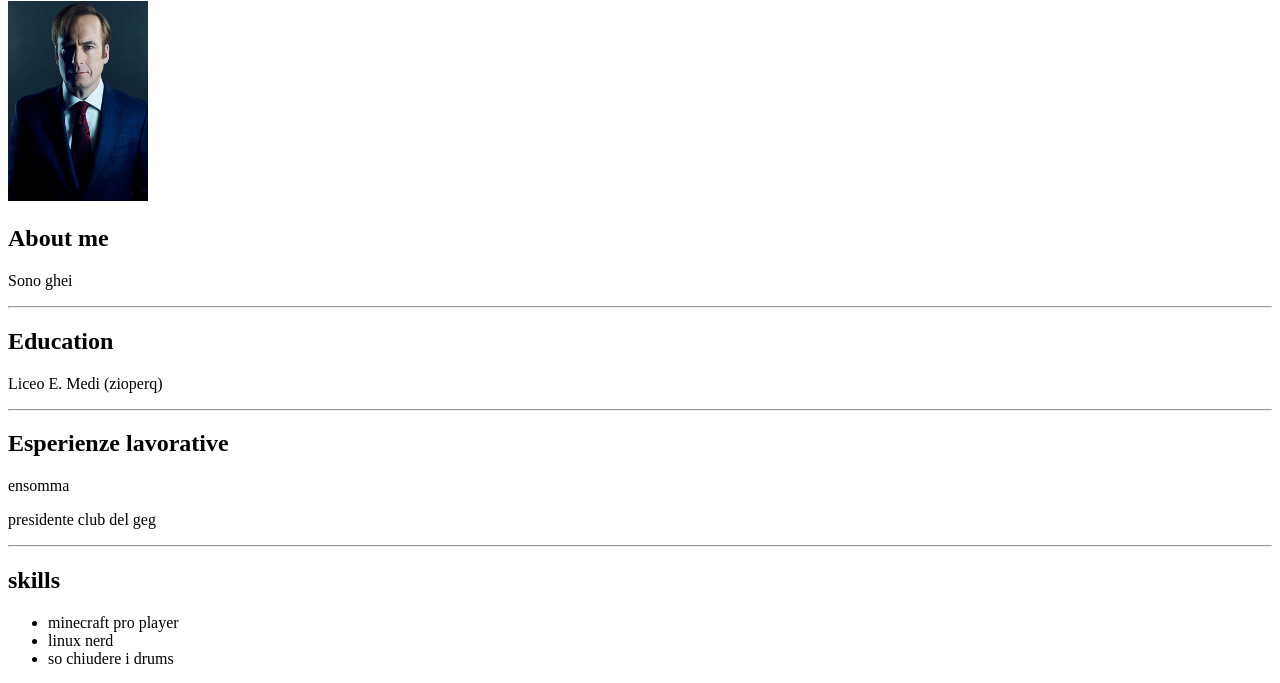
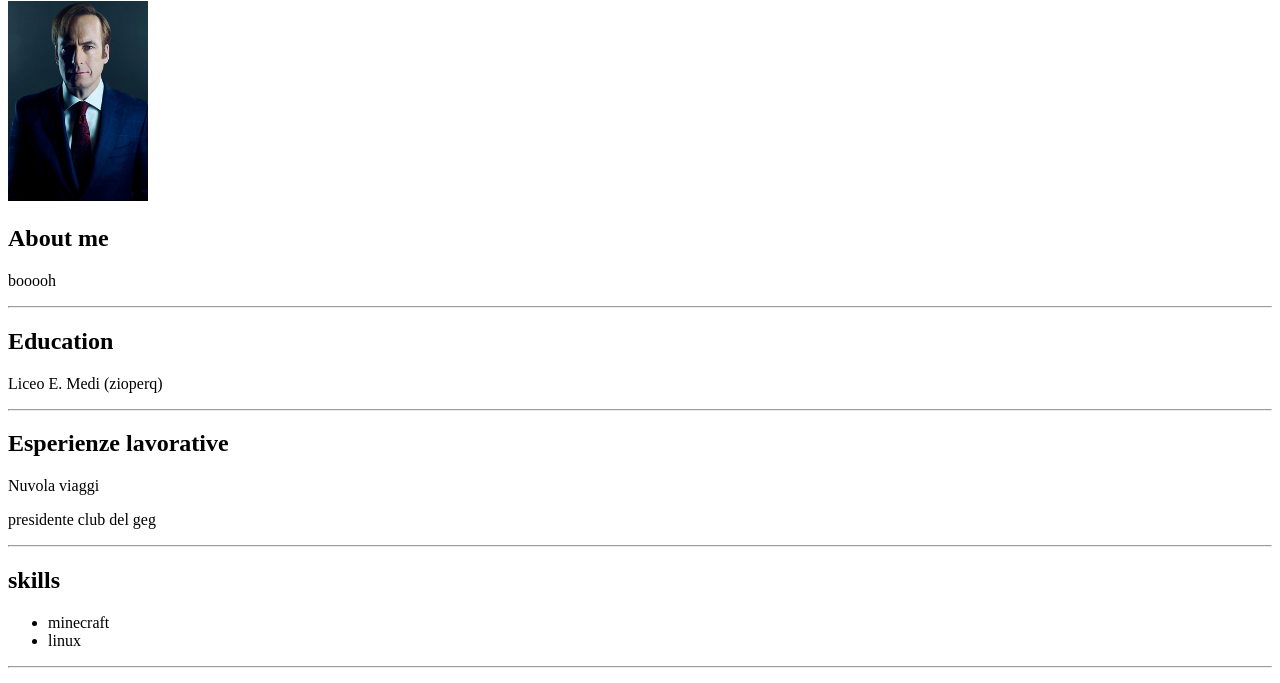
Before and after one commit to effeottantuno/html-resume, a plain HTML site: page index.html in a window 1280 px wide. Shown: the part 79-762 px from the top of the page. Drawn offline with Linux system fonts and the light colour scheme.

Commit message:
Add files via upload

```diff
--- a/index.html
+++ b/index.html
@@ -9,21 +9,20 @@
     <h1>Raffaele La Manna</h1>
     <img src="assets/Jimmy_McGill_BCS_S3.png" height="200" alt="saul goodman"/>
     <h2>About me</h2>
-    <p>Sono ghei</p>
+    <p>booooh</p>
     <hr>
     <h2>Education</h2>
     <p>Liceo E. Medi (zioperq)</p>
     <hr>
     <h2>Esperienze lavorative</h2>
-    <p>ensomma</p>
+    <p>Nuvola viaggi</p>
     <p>presidente club del geg</p>
     <hr>
     <h2>skills</h2>
     <p>
         <ul>
-            <li>minecraft pro player</li>
-            <li>linux nerd</li>
-            <li>so chiudere i drums</li>
+            <li>minecraft</li>
+            <li>linux</li>
         </ul>
     </p>
     <hr>
```
